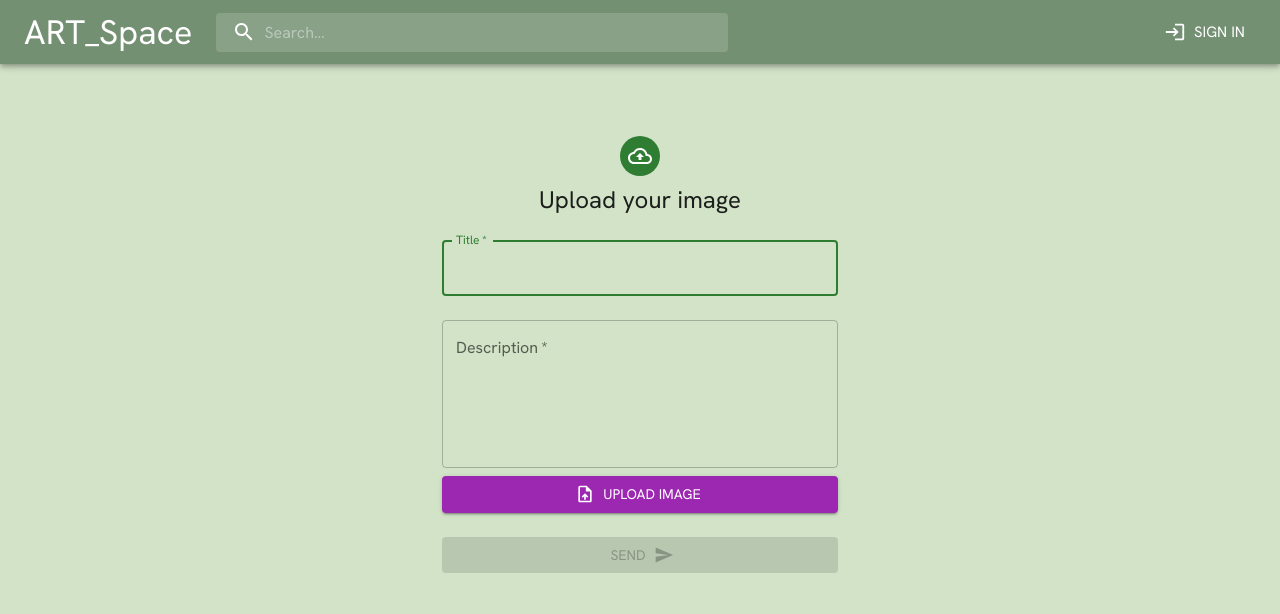
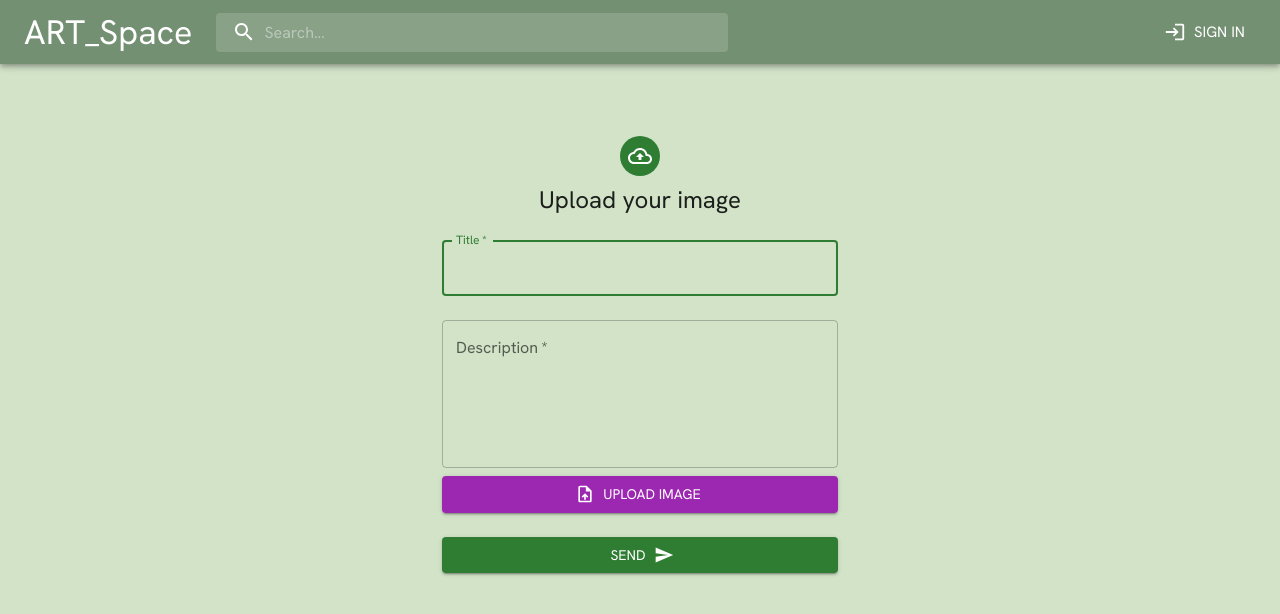
Before and after one commit to brc-azure-website/brc-react-demo, a React (Create React App) app: page /upload in a window 1280 px wide. Shown: the top 614 px of the page. Built offline with nearby package versions, Linux system fonts and the light colour scheme.

Commit message:
update send

```diff
--- a/src/configs/azureConfig.js
+++ b/src/configs/azureConfig.js
@@ -8,5 +8,6 @@ export const imageSearchByLiked = (page) => `${urlPrefix}/api/v1/image/images-na
 export const imageSearchAll = (page) => `${urlPrefix}/api/v1/image/images-names-page/${page}`
 export const imageStorage = (imageName) => `${urlPrefix}/api/v1/image/storage/${imageName}`;
 export const imageUpload = () => `${urlPrefix}/api/v1/image/create`;
+export const imageUploadBlob = () => `${urlPrefix}/api/v1/blob/upload`;
 export const deleteImage = (decodedImageUrl) => `${urlPrefix}/api/v1/image/delete/${decodedImageUrl.split('/').slice(-1)[0]}`;
 export const imageDetails = (decodedImageUrl) => `http://localhost:8080/api/v1/image/image-get-details/${decodedImageUrl.split('/').slice(-1)[0]}`;
--- a/src/pages/UploadPage.js
+++ b/src/pages/UploadPage.js
@@ -11,7 +11,7 @@ import axios from 'axios';
 import { CloudUploadOutlined, Send, UploadFile } from '@mui/icons-material';
 import { useNavigate } from 'react-router-dom';
 import Cookies from 'js-cookie';
-import { imageUpload } from '../configs/azureConfig';
+import { imageUpload, imageUploadBlob } from '../configs/azureConfig';
 
 const UploadPage = () => {
   const navigate = useNavigate();
@@ -26,8 +26,11 @@ const UploadPage = () => {
       description: data.get('description'),
       image: image,
     }
+    const payloadBlob = {
+      file: image,
+    }
 
-    await axios.post(imageUpload(), payload, {
+    await axios.post(imageUploadBlob(), payloadBlob, {
       headers: {
         Authorization: `Bearer ${Cookies.get("art_space_signing_jwt_token")}`,
         "Content-Type": "multipart/form-data"
@@ -108,7 +111,7 @@ const UploadPage = () => {
               sx={{ mt: 3, mb: 2 }}
               color='success'
               endIcon={<Send />}
-              disabled='true'
+              //disabled='true'
             >
               Send
             </Button>
```
